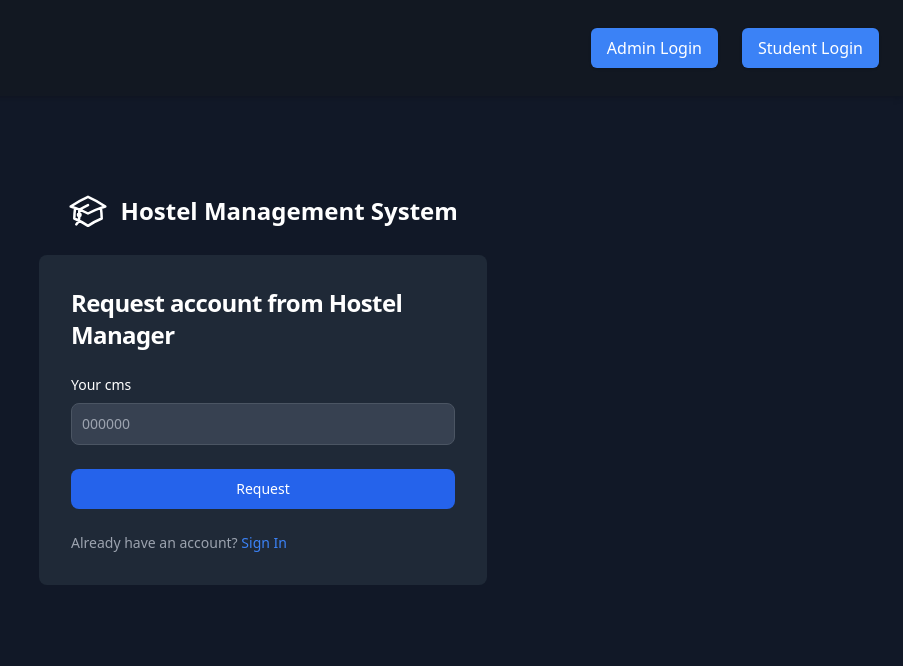
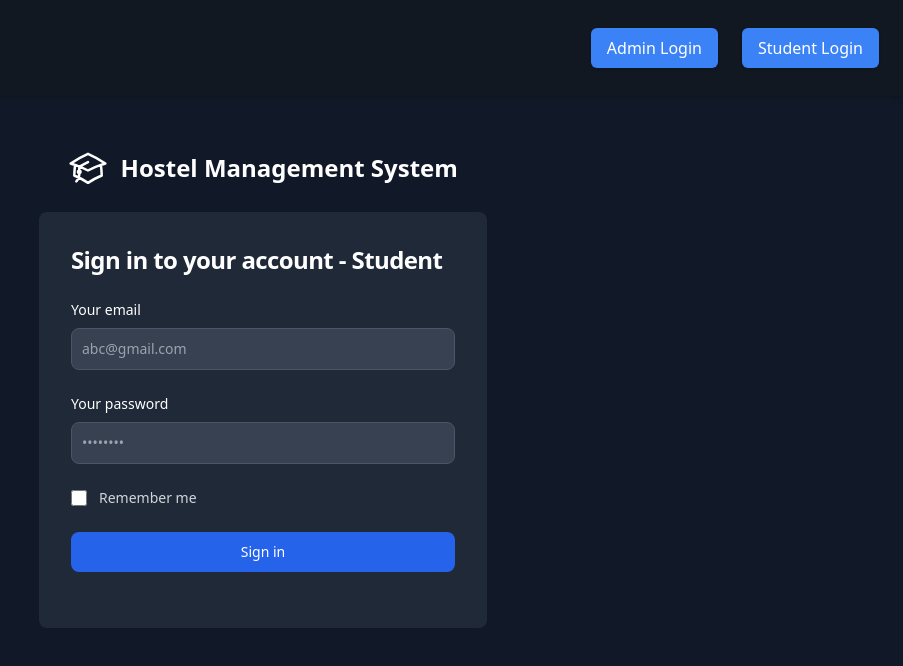
Before and after one commit to Raghu23-dev/Hostel-HMS, a React (Vite) app in the folder client/: page /auth in a window 1280 px wide. Shown: the top 666 px of the page, without its empty margins (377-1280 px from the left). Built offline with nearby package versions, Linux system fonts and the light colour scheme.

Commit message:
changes in admin signin and student signin

```diff
--- a/client/src/components/LandingSite/AuthPage/AdminSignIn.jsx
+++ b/client/src/components/LandingSite/AuthPage/AdminSignIn.jsx
@@ -170,15 +170,7 @@ export default function AdminSignIn() {
             pauseOnHover
             theme="dark"
           />
-          <p className="text-sm font-light text-gray-400">
-            You&apos;re a student?{" "}
-            <Link
-              to="/auth/login"
-              className="font-medium hover:underline text-blue-500"
-            >
-              Signin Here.
-            </Link>
-          </p>
+
         </form>
       </div>
     </div>
--- a/client/src/components/LandingSite/AuthPage/SignIn.jsx
+++ b/client/src/components/LandingSite/AuthPage/SignIn.jsx
@@ -1,69 +1,151 @@
 import { Input } from "./Input";
-import { Link } from "react-router-dom";
+import { Link, useNavigate } from "react-router-dom";
 import { useState } from "react";
+import { verifysession } from "../../../utils/";
+import { ToastContainer, toast } from 'react-toastify';
+import 'react-toastify/dist/ReactToastify.css';
+import { Loader } from "../../Dashboards/Common/Loader";
 
-export default function RequestAcc() {
-  const register = (event) => {
+export default function SignIn() {
+  let navigate = useNavigate();
+
+  if (localStorage.getItem("token")) {
+    verifysession();
+  }
+
+  let login = async (event) => {
     event.preventDefault();
+    setLoader(true);
     let data = {
-      cms_id: inputCms,
+      email: email,
+      password: pass,
     };
 
-    fetch("http://localhost:3000/api/request/register", {
+    let response = await fetch("http://localhost:3000/api/auth/login", {
       method: "POST",
       headers: {
         "Content-Type": "application/json",
       },
       body: JSON.stringify(data)
-    }).then((response) => {
-      if (response.status === 200) {
-        alert("Request sent successfully");
+    });
+
+    let result = await response.json();
+
+    if (result.success) {
+      localStorage.setItem("token", result.data.token);
+      let student = await fetch("http://localhost:3000/api/student/get-student", {
+        method: "POST",
+        headers: {
+          "Content-Type": "application/json",
+        },
+        body: JSON.stringify({
+          isAdmin: result.data.user.isAdmin,
+          token: result.data.token})
+      });
+
+      let studentResult = await student.json();
+      console.log(studentResult);
+      if (studentResult.success) {
+        localStorage.setItem("student", JSON.stringify(studentResult.student));
+        navigate("/student-dashboard");
       } else {
-        response.json().then((data) => {
-          alert(data.errors[0].msg);
-        }
-        );
+        console.log(studentResult.errors)
       }
+    } else {
+      // alert(result.errors[0].msg);
+      toast.error(
+        result.errors[0].msg, {
+        position: "top-right",
+        autoClose: 3000,
+        hideProgressBar: false,
+        closeOnClick: true,
+        pauseOnHover: true,
+        draggable: true,
+        progress: undefined,
+        theme: "dark",
+      })
     }
-    );
+    setLoader(false);
   };
-  const [inputCms, setInputCms] = useState('');
-  const changeCms = (event) => {
-    setInputCms(event.target.value);
-  }
 
+  const [email, setEmail] = useState("");
+  const [pass, setPass] = useState("");
+  const [loader, setLoader] = useState(false)
 
-  const cms = {
-    name: "cms",
-    type: "number",
-    placeholder: "000000",
+  const changeEmail = (event) => {
+    setEmail(event.target.value);
+  };
+  const changePass = (event) => {
+    setPass(event.target.value);
+  };
+
+  const iemail = {
+    name: "email",
+    type: "email",
+    placeholder: "abc@gmail.com",
     req: true,
-    onChange: changeCms,
-  }
+    onChange: changeEmail,
+  };
+  const password = {
+    name: "password",
+    type: "password",
+    placeholder: "••••••••",
+    req: true,
+    onChange: changePass,
+  };
 
   return (
     <div className="w-full rounded-lg md:mt-0 sm:max-w-md xl:p-0 bg-gray-800 border-gray-700">
       <div className="p-6 space-y-4 md:space-y-6 sm:p-8">
         <h1 className="text-xl font-bold leading-tight tracking-tight md:text-2xl text-white">
-          Request account from Hostel Manager
+          Sign in to your account - Student
         </h1>
-        <form className="space-y-4 md:space-y-6" onSubmit={register}>
-          <Input field={cms} />
+        <form className="space-y-4 md:space-y-6" onSubmit={login}>
+          <Input field={iemail} />
+          <Input field={password} />
+          <div className="flex items-center justify-between">
+            <div className="flex items-start">
+              <div className="flex items-center h-5">
+                <input
+                  id="remember"
+                  aria-describedby="remember"
+                  type="checkbox"
+                  className="w-4 h-4 border rounded focus:ring-3 bg-gray-700 border-gray-600 focus:ring-blue-600 ring-offset-gray-800"
+                  required=""
+                />
+              </div>
+              <div className="ml-3 text-sm">
+                <label htmlFor="remember" className="text-gray-300">
+                  Remember me
+                </label>
+              </div>
+            </div>
+          </div>
           <button
             type="submit"
-            className="w-full text-white hover:bg-blue-700 focus:ring-4 focus:outline-none font-medium rounded-lg text-sm px-5 py-2.5 text-center bg-blue-600 focus:ring-blue-800"
+            className="w-full text-white focus:ring-4 focus:outline-none font-medium rounded-lg text-sm px-5 py-2.5 text-center bg-blue-600 hover:bg-blue-700 focus:ring-blue-800"
           >
-            Request
+            {loader ? (
+              <>
+                <Loader /> Verifying...
+              </>
+            ) : (
+              <span>Sign in</span>
+            )}
           </button>
-          <p className="text-sm font-light text-gray-400">
-            Already have an account?{" "}
-            <Link
-              to="/auth"
-              className="font-medium hover:underline text-blue-500"
-            >
-              Sign In
-            </Link>
-          </p>
+          <ToastContainer
+            position="top-right"
+            autoClose={5000}
+            hideProgressBar={false}
+            newestOnTop={false}
+            closeOnClick
+            rtl={false}
+            pauseOnFocusLoss
+            draggable
+            pauseOnHover
+            theme="dark"
+          />
+
         </form>
       </div>
     </div>
```
